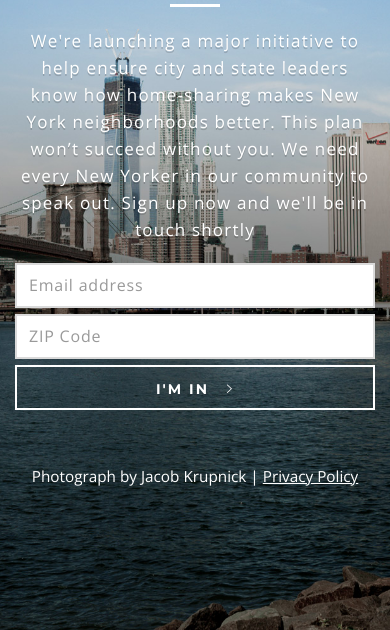
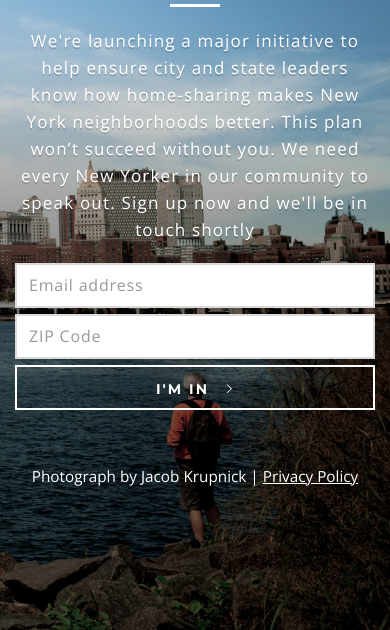
Before and after one commit to airbnbnyc/airbnbnyc.github.io, a plain HTML site: page airbnb.html in a window 390 px wide. Shown: the part 214-844 px from the top of the page. Drawn offline with nearby package versions, Linux system fonts and the light colour scheme; files whose address does not match are found by name.

Commit message:
image fixed

```diff
--- a/css/style.css
+++ b/css/style.css
@@ -265,6 +265,8 @@ ul.nav a:hover {
 	width: 100%;
 	color: #fff;
 	background-image: url(../img/slider/slide2-2.jpg);
+	background-repeat: no-repeat;
+	background-position: right 30px center;
 	margin: 0;
 	display: table;
 	height: 100%;
@@ -866,7 +868,7 @@ textarea.form-control {
 /* Landscape phones and portrait tablets */
 @media (max-width:767px) {
 	.logo-icon-holder { width:30px; height:30px; }
-	.hero { background-size:cover; background-position:top center!important; }
+	.hero { background-size:cover; background-position:bottom right!important; }
 	.navbar { height:60px; }
 	.navbar-header { height:60px }
 	.navbar-nav li a { line-height:60px; }
```
Lines whose indentation alone changed are shown as unchanged.
